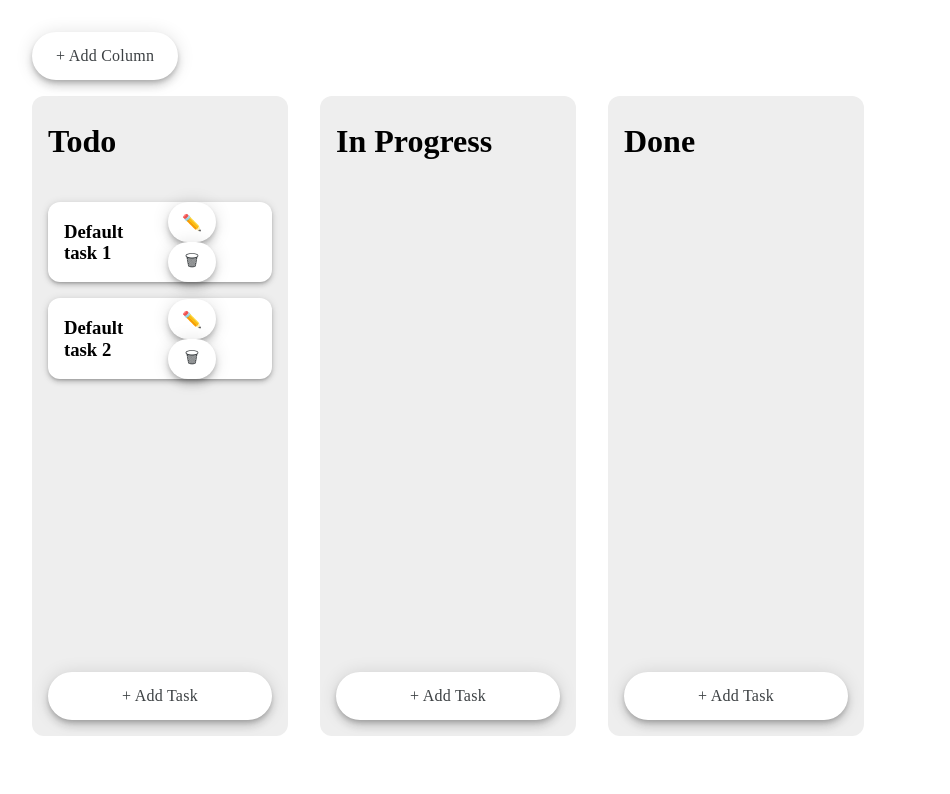
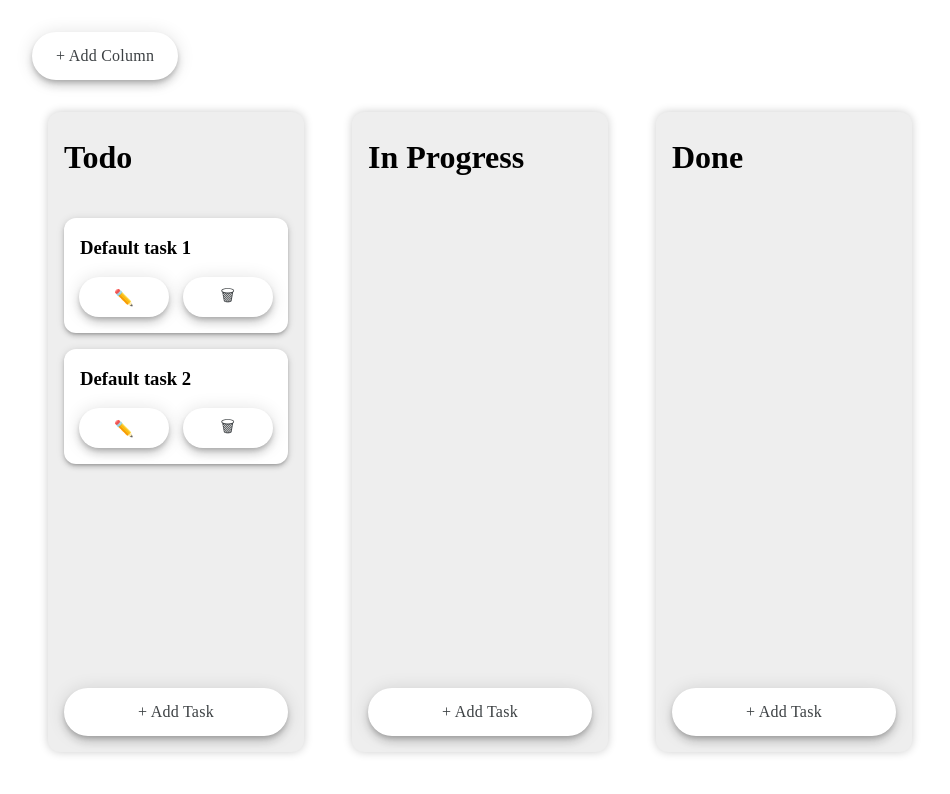
Before and after one commit to KristofferLinderman/tiny-trello, a React (Create React App) app: page / in a window 1280 px wide. Shown: the top 794 px of the page, without its empty margins (0-950 px from the left). Built offline with nearby package versions, Linux system fonts and the light colour scheme.

Commit message:
UI improvement

```diff
--- a/src/App.tsx
+++ b/src/App.tsx
@@ -4,6 +4,8 @@ import { ColumnView } from "./views/ColumnView";
 
 const Container = styled.div`
   padding: 2rem;
+  box-sizing: border-box;
+  height: 100vh;
 `;
 
 const App = () => {
--- a/src/components/ColumnContainer/ColumnContainer.style.ts
+++ b/src/components/ColumnContainer/ColumnContainer.style.ts
@@ -11,12 +11,15 @@ export const Container = styled.div`
   max-width: 300px;
   height: 80vh;
   box-sizing: border-box;
+  box-shadow: rgb(0 0 0 / 20%) 0 0 10px 0px;
+  margin: 1rem;
 `;
 
 export const TaskContainer = styled.div`
   display: flex;
   flex-direction: column;
   padding: 1rem;
+
   > div {
     margin-bottom: 1rem;
   }
--- a/src/components/TaskCard/TaskCard.style.ts
+++ b/src/components/TaskCard/TaskCard.style.ts
@@ -4,9 +4,9 @@ export const Container = styled.div`
   width: 100%;
   background-color: #fff;
   display: flex;
+  flex-direction: column;
   justify-content: space-between;
   align-items: center;
-  padding: 0 1rem;
   box-sizing: border-box;
   border-radius: 12px;
   box-shadow: rgba(0, 0, 0, 0.2) 0 2px 3px -1px, rgba(0, 0, 0, 0.14) 0 3px 5px 0,
@@ -14,10 +14,18 @@ export const Container = styled.div`
   min-height: 5rem;
 `;
 
-export const Title = styled.h3``;
+export const Title = styled.h3`
+  width: 100%;
+  margin-left: 2rem;
+`;
 
 export const ButtonContainer = styled.div`
+  width: 100%;
+  display: flex;
+  justify-content: space-evenly;
+  margin-bottom: 1rem;
+
   > button {
-    margin-left: 0.5rem;
+    width: 40%;
   }
 `;
--- a/src/components/common/Modal/Modal.style.ts
+++ b/src/components/common/Modal/Modal.style.ts
@@ -8,6 +8,7 @@ export const ModalWrapper = styled.div`
   left: 0;
   background-color: rgba(0, 0, 0, 0.7);
   cursor: auto;
+  z-index: 1337;
 `;
 
 export const ModalContainer = styled.div`
--- a/src/views/ColumnView/ColumnView.style.ts
+++ b/src/views/ColumnView/ColumnView.style.ts
@@ -10,6 +10,7 @@ export const Container = styled.div`
 export const ComlumnWrapper = styled.div`
   display: flex;
   overflow-x: scroll;
+
   > div {
     margin-right: 2rem;
   }
```
